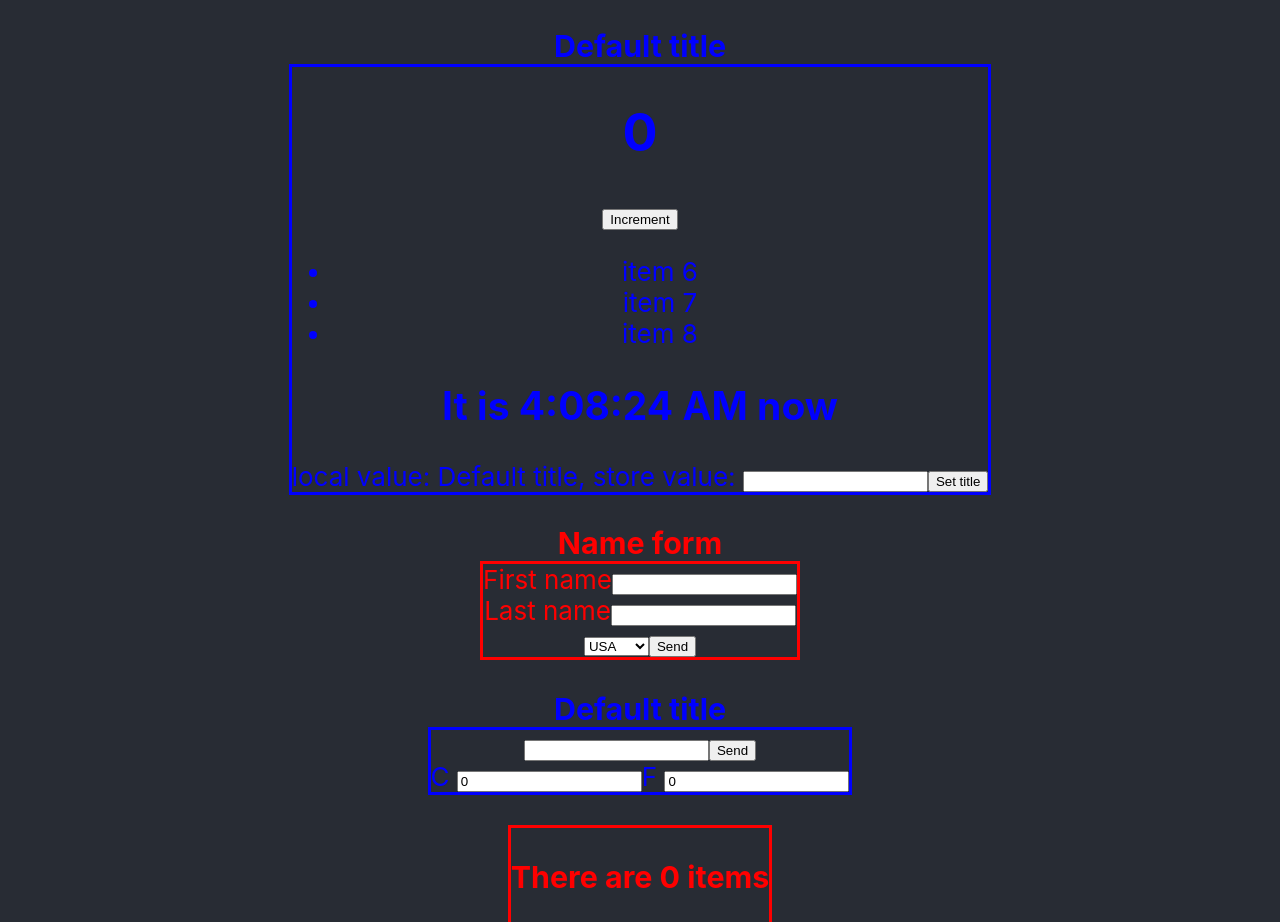
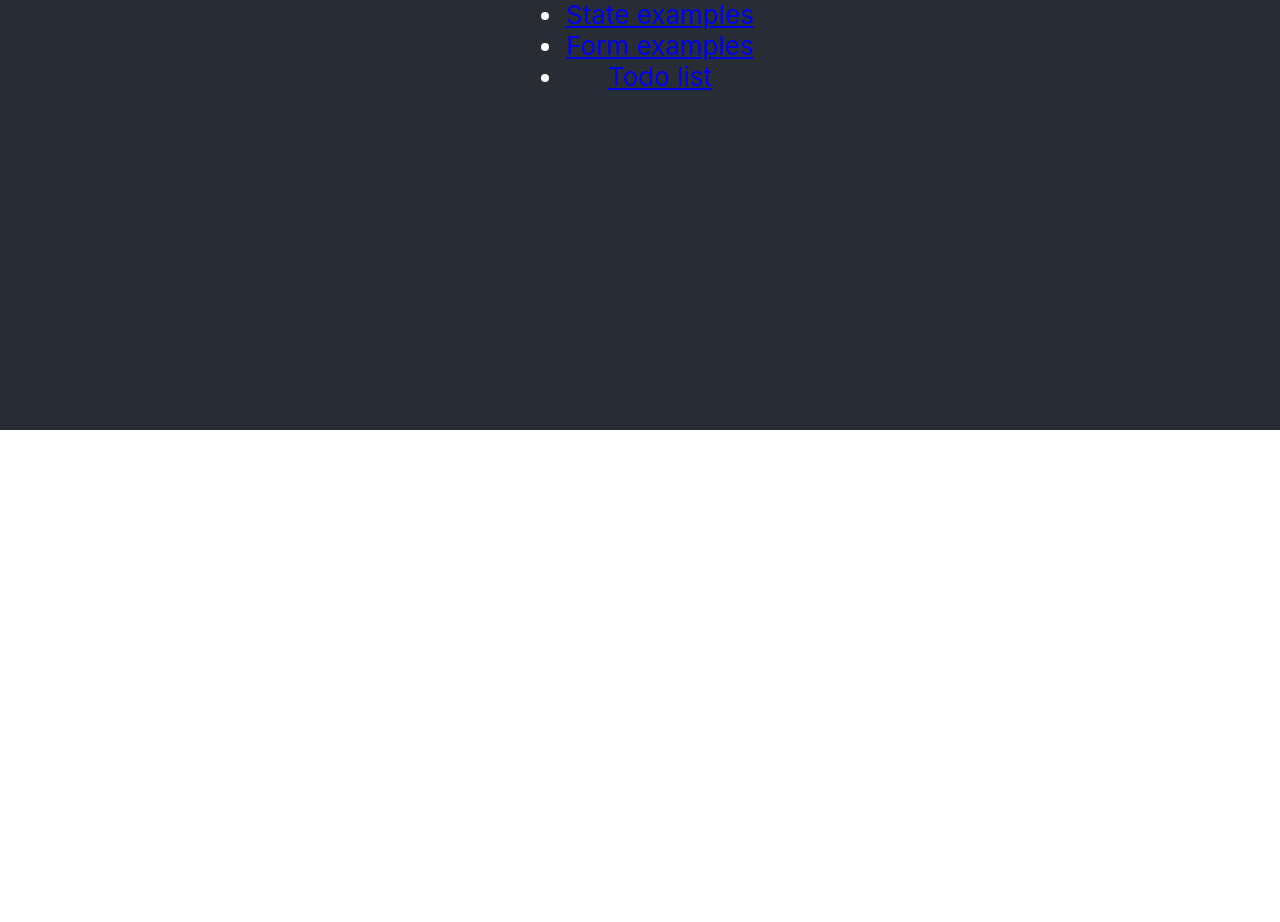
Before and after one commit to crraay/react-tutorial, a React (Create React App) app: page / in a window 1280 px wide. Shown: the part 370-1292 px from the top of the page. After the commit the page ends 800 px from the top, so only its background shows below. Built offline with nearby package versions, Linux system fonts and the light colour scheme.

Commit message:
add basic routing

```diff
--- a/package.json
+++ b/package.json
@@ -10,6 +10,7 @@
     "react": "^17.0.2",
     "react-dom": "^17.0.2",
     "react-redux": "^7.2.4",
+    "react-router-dom": "^5.2.0",
     "react-scripts": "4.0.3",
     "redux": "^4.1.0",
     "web-vitals": "^1.1.2"
--- a/src/App.js
+++ b/src/App.js
@@ -10,6 +10,8 @@ import {UncontrolledForm} from "./components/UncontrolledForm";
 import {Converter} from "./components/Converter";
 import {Container, DefaultContainer} from "./components/Container/Container";
 import {TodoList} from "./components/TodoList";
+import {Switch, Route} from "react-router-dom";
+import {Menu} from "./components/Menu";
 
 const StaticTextComponent = () => {
   return <div>Static text</div>
@@ -25,20 +27,9 @@ class SecondDynamicTextComponent extends React.Component {
   }
 }
 
-class App extends React.Component {
-  constructor(props) {
-    super(props);
-
-    this.state = {
-      items: [6, 7, 8]
-    }
-  }
-
-  render() {
+const BasicExamplesPage = () => {
   return (
-      <div className="App">
-        <header className="App-header">
-          {/* simple components */}
+    <div>
       <StaticTextComponent/>
 
       <DefaultContainer>
@@ -54,11 +45,16 @@ class App extends React.Component {
       </Container>
 
       <Container/>
+    </div>
+  )
+}
 
+const StateExamplesPage = ({items}) => {
+  return (
     <DefaultContainer>
       {/* work with state */}
       <ClickCounter/>
-            <SimpleList items={this.state.items}/>
+      <SimpleList items={items}/>
 
       {/* work with lifecycle */}
       <Clock/>
@@ -67,20 +63,47 @@ class App extends React.Component {
       {/* Redux */}
       <Title/>
     </DefaultContainer>
+  )
+}
 
-          {/* Forms */}
+const FormExamplesPage = () => {
+  return (
+    <div>
       <Container title="Name form">
         <NameForm/>
       </Container>
 
       <DefaultContainer>
         <UncontrolledForm/>
-            <Converter/>
       </DefaultContainer>
 
-          <Container>
-            <TodoList />
+      <Container title="Temperature converter">
+        <Converter/>
       </Container>
+    </div>
+  )
+}
+
+class App extends React.Component {
+  constructor(props) {
+    super(props);
+
+    this.state = {
+      items: [6, 7, 8]
+    }
+  }
+
+  render() {
+    return (
+      <div className="App">
+        <header className="App-header">
+          <Menu />
+          <Switch>
+            <Route exact path="/basic" component={BasicExamplesPage} />
+            <Route exact path="/state" render={() => <StateExamplesPage items={this.state.items} />} />
+            <Route exact path="/forms" component={FormExamplesPage} />
+            <Route exact path="/todo" component={TodoList} />
+          </Switch>
         </header>
       </div>
     );
--- /dev/null
+++ b/src/components/Menu.js
@@ -0,0 +1,21 @@
+import React from 'react';
+import { Link } from 'react-router-dom';
+
+export const Menu = () => {
+  return (
+    <ul>
+      <li>
+        <Link to="/basic" >Basic examples</Link>
+      </li>
+      <li>
+        <Link to="/state" >State examples</Link>
+      </li>
+      <li>
+        <Link to="/forms" >Form examples</Link>
+      </li>
+      <li>
+        <Link to="/todo" >Todo list</Link>
+      </li>
+    </ul>
+  );
+}
--- a/src/components/UncontrolledForm.js
+++ b/src/components/UncontrolledForm.js
@@ -9,6 +9,7 @@ export class UncontrolledForm extends React.Component {
   onSubmit(e) {
     e.preventDefault();
     console.log(`submitted form value: ${this.input.current.value}`);
+    alert(`submitted form value: ${this.input.current.value}`);
   }
 
   render() {
--- a/src/index.js
+++ b/src/index.js
@@ -6,13 +6,16 @@ import reportWebVitals from './reportWebVitals';
 import {createStore} from 'redux';
 import {Provider} from 'react-redux';
 import {rootReducer} from "./reducers";
+import {BrowserRouter} from 'react-router-dom'
 
 const store = createStore(rootReducer);
 
 ReactDOM.render(
   <Provider store={store}>
     <React.StrictMode>
-      <App />
+      <BrowserRouter>
+        <App />
+      </BrowserRouter>
     </React.StrictMode>
   </Provider>,
   document.getElementById('root')
```
Also changed, not shown: 1 other file (tests, documents, lock files or other folders). Lines whose indentation alone changed are shown as unchanged.
